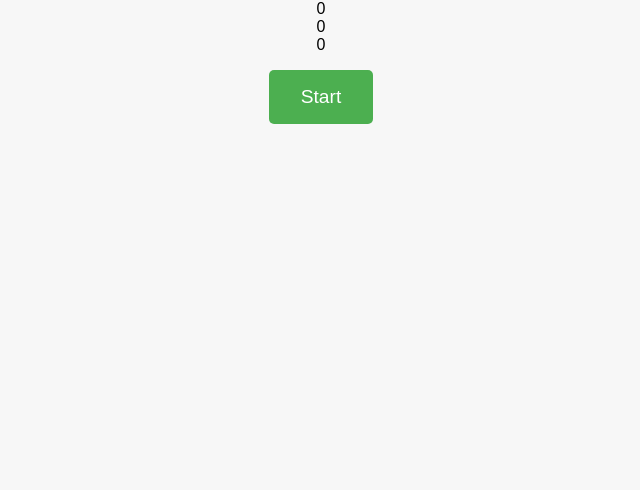
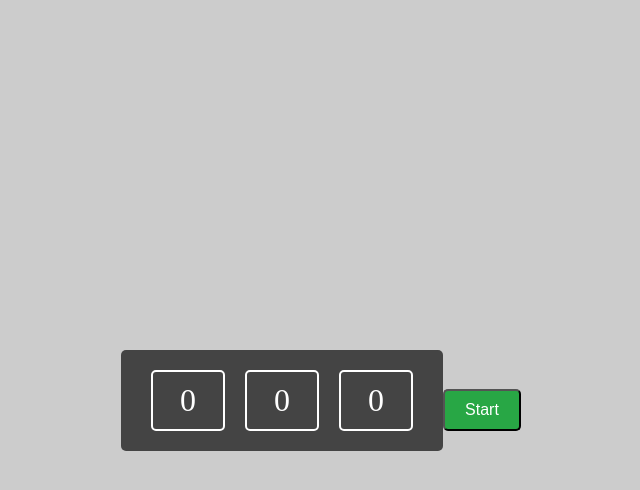
Before and after one commit to busyc/Random_number, a plain HTML site: page index.html in a window 1280 px wide. Shown: the whole page, without its empty margins (319-959 px from the left). Drawn offline with Linux system fonts and the light colour scheme.

Commit message:
Slot machine v1

```diff
--- a/styles.css
+++ b/styles.css
@@ -1,62 +1,38 @@
 body {
-    font-family: Arial, sans-serif;
-    text-align: center;
-    background-color: #f7f7f7;
-    margin: 0;
-    padding: 0;
+  display: flex;
+  justify-content: center;
+  align-items: center;
+  height: 100vh;
+  background-color: #ccc;
+  margin: 0;
 }
 
-main {
-    max-width: 400px;
-    margin: 0 auto;
-    padding: 2rem;
+.slot-machine {
+  display: flex;
+  background-color: #444;
+  padding: 20px;
+  border-radius: 5px;
 }
 
-button {
-    font-size: 1.2rem;
-    padding: 1rem 2rem;
-    background-color: #4CAF50;
-    color: white;
-    border: none;
-    border-radius: 5px;
-    cursor: pointer;
-    margin-top: 1rem;
+.slot {
+  font-size: 2rem;
+  color: #fff;
+  text-align: center;
+  width: 50px;
+  margin: 0 10px;
+  border: 2px solid #fff;
+  border-radius: 5px;
+  padding: 10px;
 }
-
-button:hover {
-    background-color: #45a049;
+/* Add this to your existing styles.css file */
+.start-button {
+  display: inline-block;
+  background-color: #28a745;
+  color: #fff;
+  padding: 10px 20px;
+  margin-top: 20px;
+  font-size: 1rem;
+  border-radius: 5px;
+  cursor: pointer;
+  user-select: none;
 }
-
-#random-number {
-    font-size: 1.5rem;
-    font-weight: bold;
-    color: #333;
-    margin-top: 1rem;
-}
-
-.button-container {
-    position: relative;
-}
-
-.loading-bar {
-  position: absolute;
-  bottom: 0;
-  left: 0;
-  height: 5px;
-  width: 0;
-  background-color: #fff;
-  animation: none;
-}
-
-@keyframes loading {
-  0% {
-    width: 0;
-  }
-  100% {
-    width: 100%;
-  }
-}
-
-.loading .loading-bar {
-  animation: loading 3s linear forwards;
-}
```
